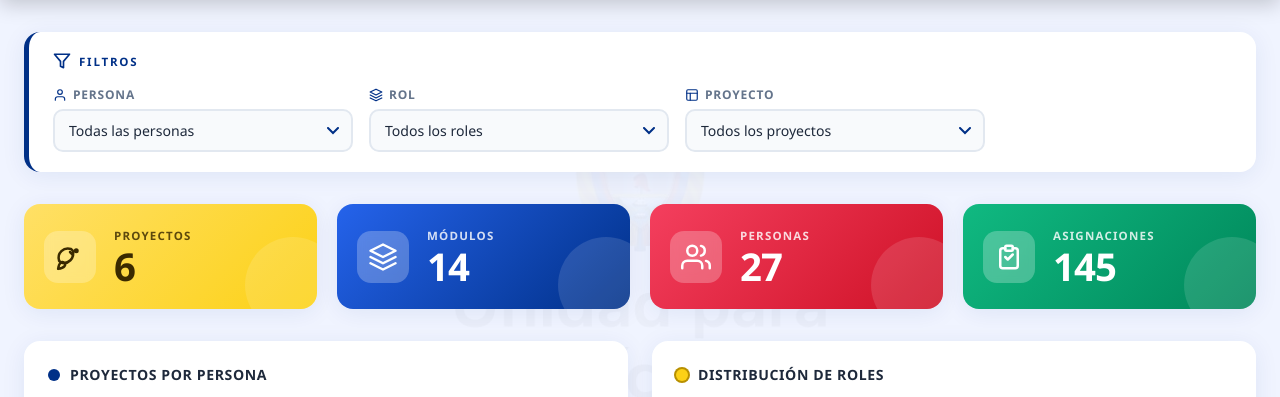
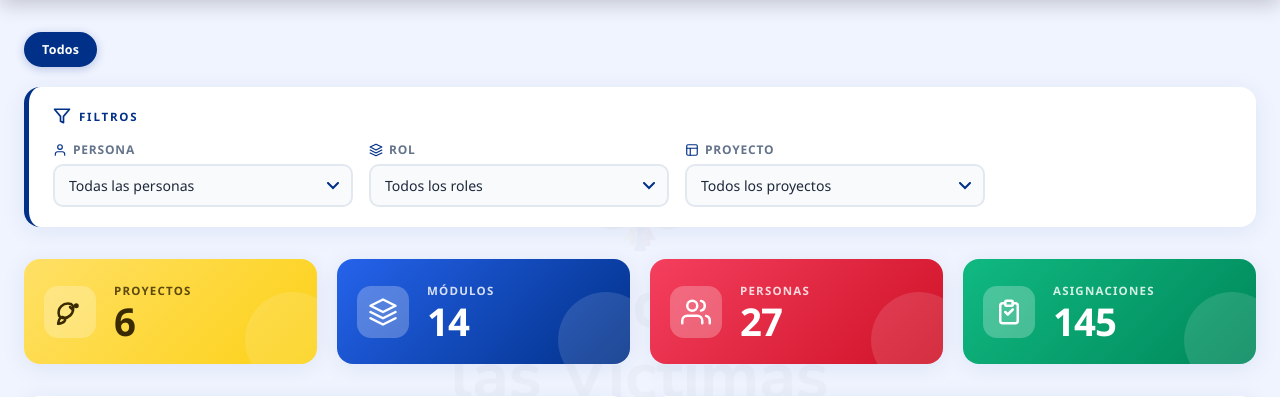
Before and after one commit to CamposJulca/srni2026-proyectos, a Django app: template dashboard/templates/dashboard/dashboard.html in a window 1280 px wide. Shown: the part 132-529 px from the top of the page. Run offline with Django 5.2, Linux system fonts and the light colour scheme; the template is opened without the code that fills it: values that come from a table or form of the project are taken from there, others are empty; data comes from the database, SQL or seed files in the repository.

Commit message:
Dashboard filtra por procedimiento, por defecto INSTRUMENTALIZACIÓN
- Nueva barra de pills para cambiar entre los 8 procedimientos
- Por defecto carga INSTRUMENTALIZACIÓN al entrar al dashboard
- Opción 'Todos' para ver el conjunto completo de personas
- El filtro de persona del dropdown respeta el procedimiento activo

Co-Authored-By: Claude Sonnet 4.6 <noreply@anthropic.com>

```diff
--- a/dashboard/static/dashboard/css/dashboard.css
+++ b/dashboard/static/dashboard/css/dashboard.css
@@ -1072,3 +1072,43 @@ canvas { max-width: 100%; }
   color: #15803d;
   font-weight: 700;
 }
+
+/* ============================================================
+   BARRA DE PROCEDIMIENTOS
+   ============================================================ */
+.proc-section {
+  margin-bottom: 20px;
+}
+
+.proc-bar {
+  display: flex;
+  flex-wrap: wrap;
+  gap: 8px;
+}
+
+.proc-btn {
+  padding: 7px 16px;
+  border-radius: 20px;
+  font-size: 0.78rem;
+  font-weight: 700;
+  text-decoration: none;
+  border: 2px solid var(--gris-2);
+  background: var(--blanco);
+  color: var(--texto-s);
+  transition: var(--trans);
+  white-space: nowrap;
+  letter-spacing: 0.3px;
+}
+
+.proc-btn:hover {
+  border-color: var(--azul);
+  color: var(--azul);
+  background: var(--azul-s);
+}
+
+.proc-btn.active {
+  background: var(--azul);
+  border-color: var(--azul);
+  color: var(--blanco);
+  box-shadow: 0 2px 10px rgba(0,48,135,0.25);
+}
--- a/dashboard/templates/dashboard/dashboard.html
+++ b/dashboard/templates/dashboard/dashboard.html
@@ -51,6 +51,22 @@
 
   <!-- ======================= TAB: DASHBOARD ======================= -->
   <main class="main tab-panel active" id="tab-dashboard">
+
+    <!-- PROCEDIMIENTOS -->
+    <section class="proc-section">
+      <div class="proc-bar">
+        <a href="?procedimiento="
+           class="proc-btn {% if not procedimiento_activo %}active{% endif %}">
+          Todos
+        </a>
+        {% for proc in procedimientos %}
+        <a href="?procedimiento={{ proc }}"
+           class="proc-btn {% if procedimiento_activo == proc %}active{% endif %}">
+          {{ proc }}
+        </a>
+        {% endfor %}
+      </div>
+    </section>
 
     <!-- FILTROS -->
     <section class="filtros-section">
--- a/dashboard/views.py
+++ b/dashboard/views.py
@@ -17,9 +17,26 @@ from .models import (
 )
 
 
+PROCEDIMIENTOS = [
+    "INSTRUMENTALIZACIÓN",
+    "EQUIPO BASE",
+    "ANÁLISIS",
+    "CARACTERIZACIÓN",
+    "DIFUSIÓN Y APRENDIZAJE",
+    "AIDI",
+    "MESA DE SERVICIOS",
+    "GIS",
+]
+
 def dashboard(request):
 
-    personas = Persona.objects.all()
+    procedimiento = request.GET.get("procedimiento", "INSTRUMENTALIZACIÓN")
+
+    if procedimiento:
+        personas = Persona.objects.filter(procedimiento=procedimiento).order_by("nombre")
+    else:
+        personas = Persona.objects.all().order_by("nombre")
+
     roles = Rol.objects.all()
     proyectos = Proyecto.objects.all()
 
@@ -29,7 +46,9 @@ def dashboard(request):
         {
             "personas": personas,
             "roles": roles,
-            "proyectos": proyectos
+            "proyectos": proyectos,
+            "procedimientos": PROCEDIMIENTOS,
+            "procedimiento_activo": procedimiento,
         }
     )
 
```
